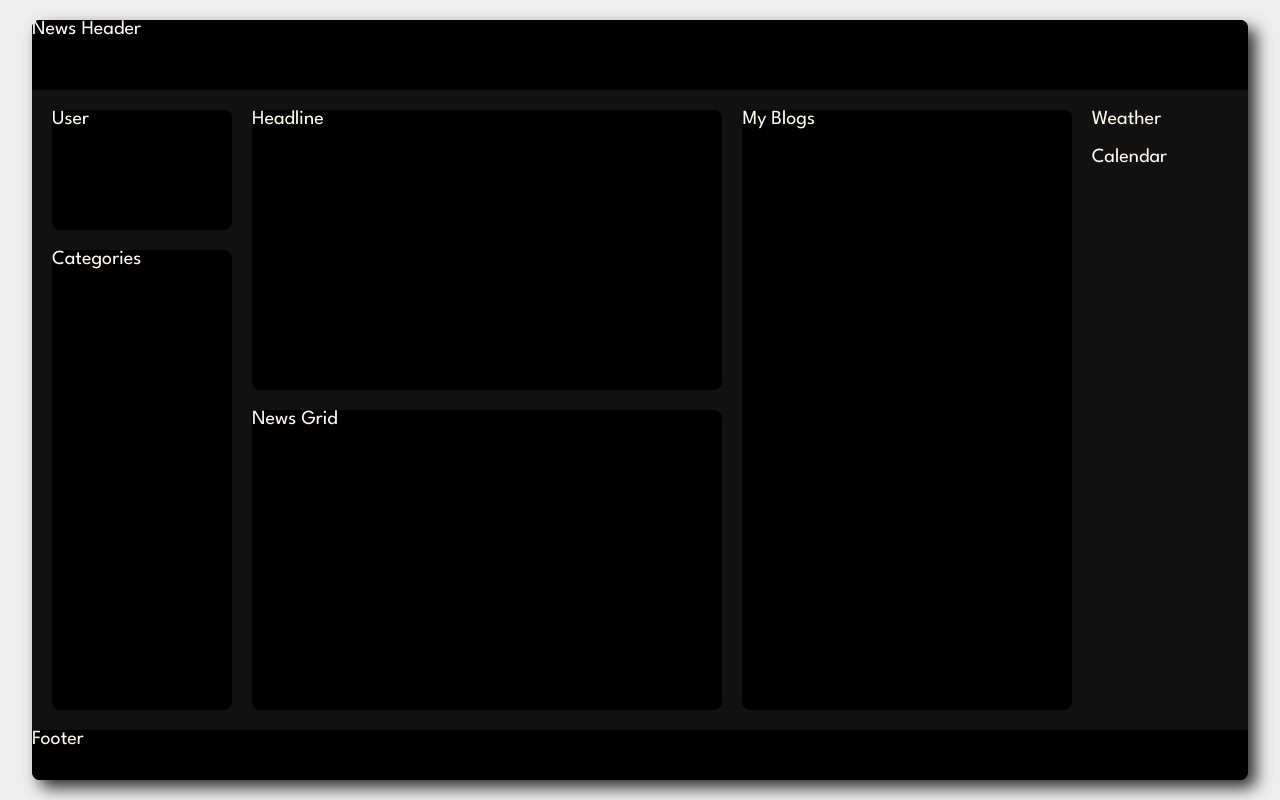
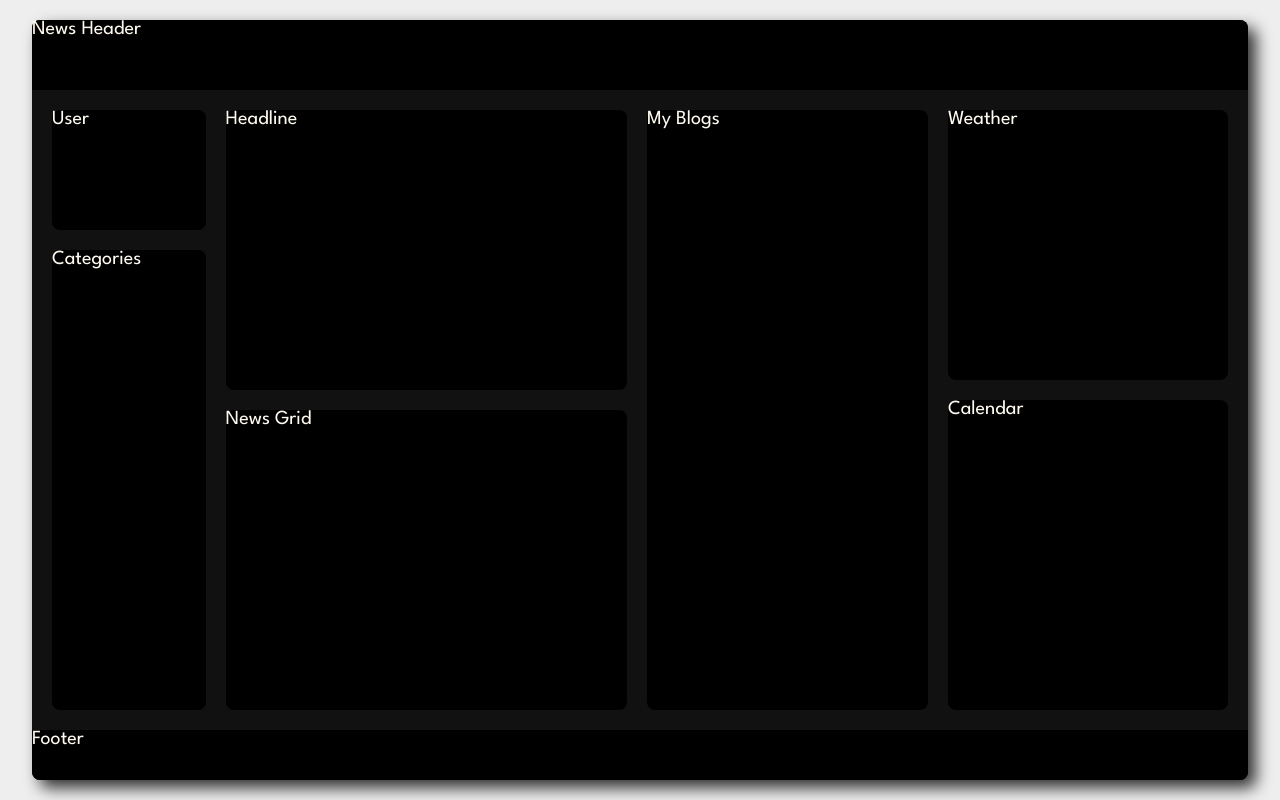
Before and after one commit to Nimira43/Eideseis, a React (Vite) app: page / in a window 1280 px wide. Built offline with nearby package versions, Linux system fonts and the light colour scheme.

Commit message:
Styled weather and calendar components

```diff
--- a/src/components/Calendar.jsx
+++ b/src/components/Calendar.jsx
@@ -1,6 +1,6 @@
 const Calendar = () => {
   return (
-    <div>
+    <div className="calendar">
       Calendar
     </div>
    )
--- a/src/components/Weather.jsx
+++ b/src/components/Weather.jsx
@@ -1,6 +1,6 @@
 const Weather= () => {
   return (
-    <div>
+    <div className="weather">
       Weather
     </div>
    )
--- a/src/index.css
+++ b/src/index.css
@@ -146,6 +146,22 @@ html {
   row-gap: 2rem;
 }
 
+.weather {
+  width: 100%;
+  min-width: 28rem;
+  height: 45%;
+  background-color: var(--black);
+  border-radius: var(--border-radius-lg);
+}
+
+.calendar {
+  width: 100%;
+  min-width: 28rem;
+  height: calc(55% - 2rem);
+  background-color: var(--black);
+  border-radius: var(--border-radius-lg);
+}
+
 .news-footer {
   width: 100%;
   min-height: 5rem;
```
